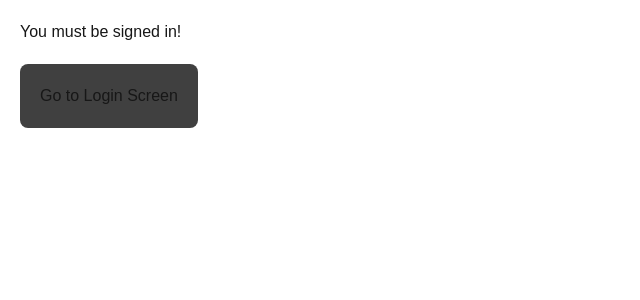
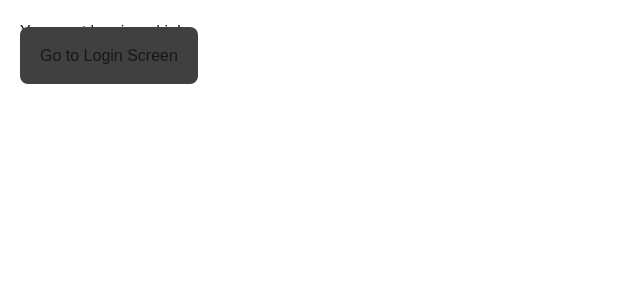
Before and after one commit to quanhuynh11/mygamelist, a Next.js app: page /game-list in a window 1280 px wide. Shown: the top 300 px of the page, without its empty margins (0-640 px from the left). Built offline with nearby package versions, Linux system fonts and the light colour scheme; no server answers.

Commit message:
remove all routers

```diff
--- a/app/game-list/page.js
+++ b/app/game-list/page.js
@@ -1,21 +1,20 @@
 "use client"
 
-import { useRouter } from "next/navigation";
 import TopHeader from "../_components/top-header";
 import { useUserAuth } from "../_utils/auth-context";
 import GameList from "../_components/game-list";
+import Link from "next/link";
 
 export default function GameListPage() {
 
     const { user } = useUserAuth();
 
-    const router = useRouter();
 
     if (!user) {
         return (
             <main className="p-5">
                 <p>You must be signed in!</p>
-                <button className="bg-neutral-700 p-5 rounded-lg mt-5" onClick={() => router.push('/')}>Go to Login Screen</button>
+                <Link className="bg-neutral-700 p-5 rounded-lg mt-5" onClick={() => router.push('/')}>Go to Login Screen</Link>
             </main>
         );
     };
--- a/app/page.js
+++ b/app/page.js
@@ -2,13 +2,10 @@
 
 import { useEffect } from "react";
 import { useUserAuth } from "./_utils/auth-context";
-import { useRouter } from "next/navigation";
 
 export default function LoginPage() {
 
   const { user, gitHubSignIn } = useUserAuth();
-
-  const router = useRouter();
 
   useEffect(() => {
     if(user) {
```
